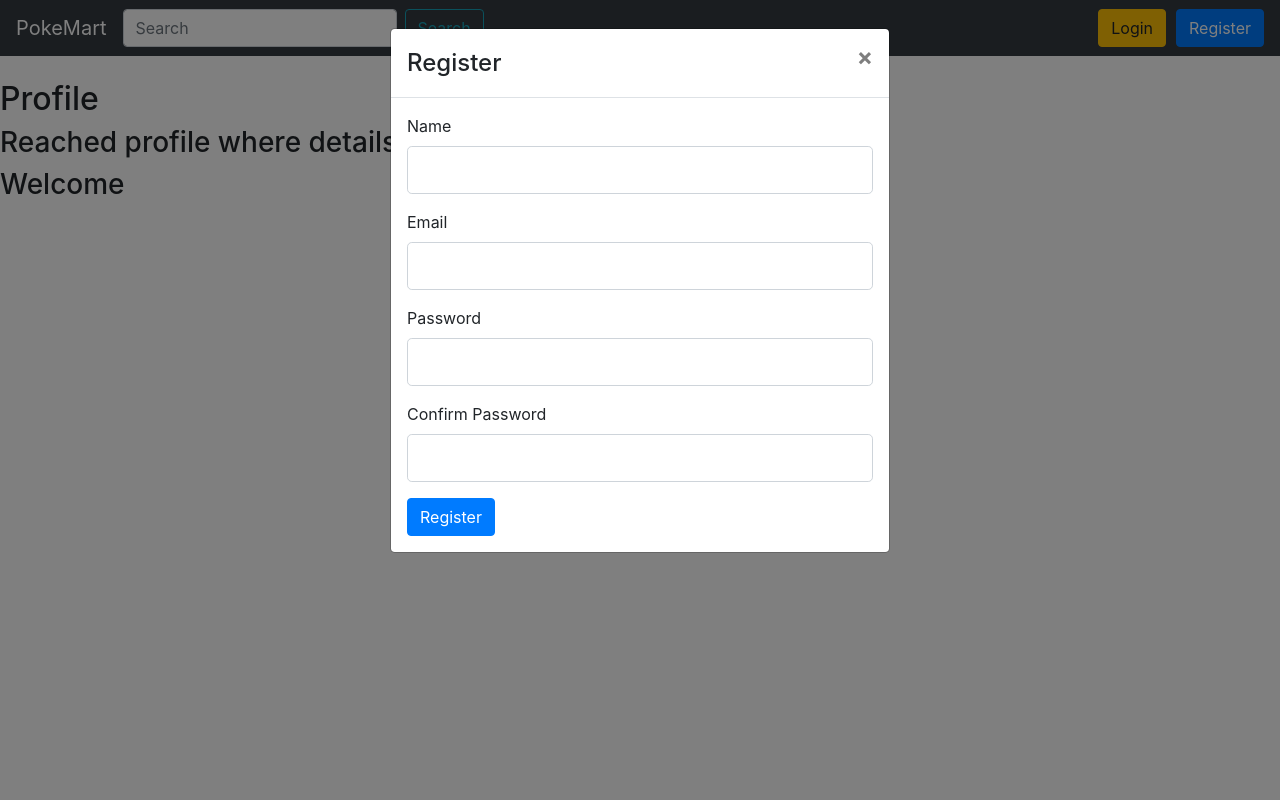
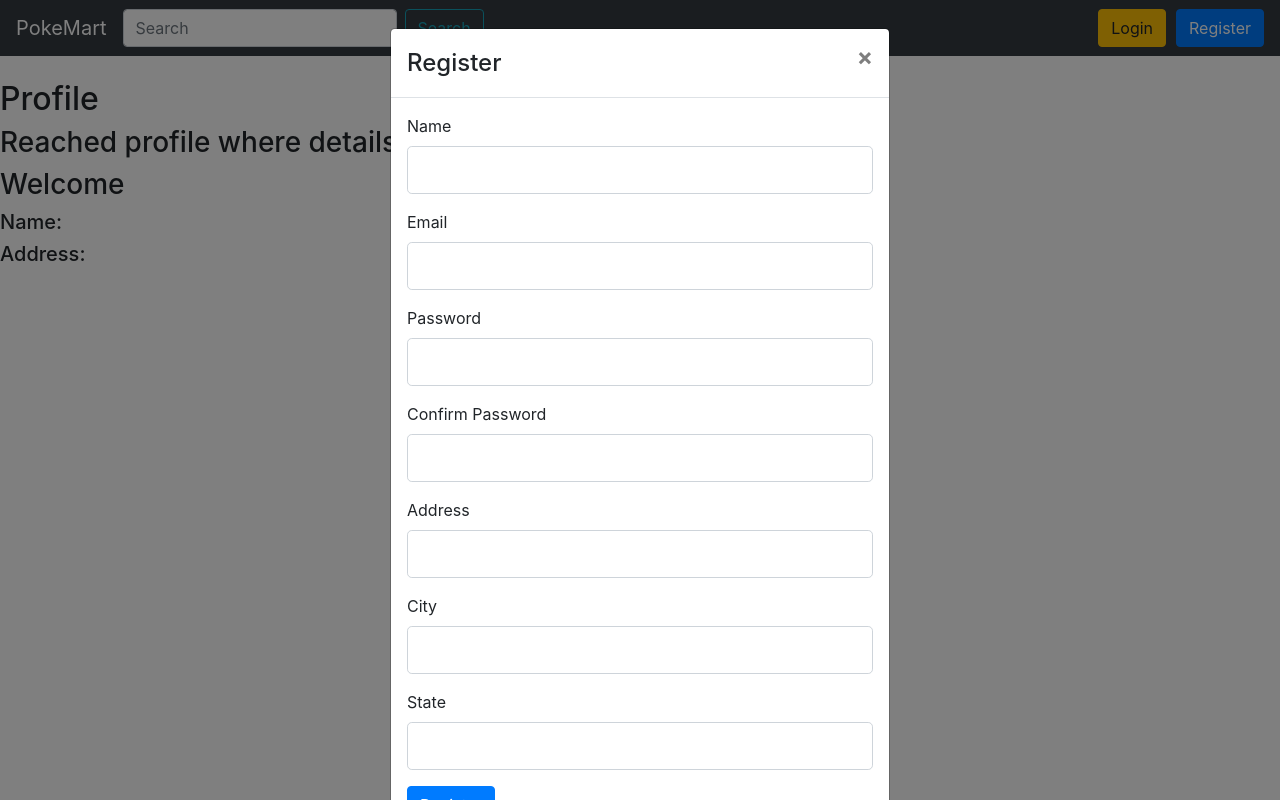
Before and after one commit to jeremyabui/pokemart, a React (Create React App) app: page /profile in a window 1280 px wide. Both pictures are taken after a click on the button "Register". Built offline with nearby package versions, Linux system fonts and the light colour scheme; no server answers.

Commit message:
Updated register modal

```diff
--- a/src/components/Modals/Register/Register.js
+++ b/src/components/Modals/Register/Register.js
@@ -9,6 +9,10 @@ class Register extends React.Component {
     email: '',
     password: '',
     password2: '',
+    address: '',
+    city: '',
+    state: '',
+    zipcode: '',
   };
 
   handleChange = (event) => {
--- a/src/components/Modals/Register/RegisterModal.js
+++ b/src/components/Modals/Register/RegisterModal.js
@@ -43,6 +43,22 @@ function RegisterModal(props) {
                 <label htmlFor="password2">Confirm Password</label>
                 <input onChange={props.handleChange} className="form-control form-control-lg" type="password" id="password2" name="password2" value={props.user.password2} />
               </div>
+              <div className="form-group">
+                <label htmlFor="address">Address</label>
+                <input onChange={props.handleChange} className="form-control form-control-lg" type="text" id="address" name="address" value={props.user.address} />
+              </div>
+              <div className="form-group">
+                <label htmlFor="city">City</label>
+                <input onChange={props.handleChange} className="form-control form-control-lg" type="text" id="city" name="city" value={props.user.city} />
+              </div>
+              <div className="form-group">
+                <label htmlFor="state">State</label>
+                <input onChange={props.handleChange} className="form-control form-control-lg" type="text" id="state" name="state" value={props.user.state} />
+              </div>
+              {/* <div className="form-group">
+                <label htmlFor="zipcode">Zipcode</label>
+                <input onChange={props.handleChange} className="form-control form-control-lg" type="text" id="zipcode" name="zipcode" value={props.user.zipcode} />
+              </div> */}
               <button id="register-button" onClick={handleClose} className="btn btn-primary" type="submit">Register</button>
             </form>
           </div>
--- a/src/components/Profile/Profile.js
+++ b/src/components/Profile/Profile.js
@@ -1,4 +1,5 @@
 import React from 'react';
+import NavLink from 'react-bootstrap/NavLink';
 
 class Profile extends React.Component {
 
@@ -14,6 +15,8 @@ class Profile extends React.Component {
         <div className="profileInfo">
           <h3>Reached profile where details should post</h3>
           <h3> Welcome {this.props.profile.name}</h3>
+          <h5>Name: {this.props.profile.name}</h5>
+          <h5>Address: {this.props.profile.address}</h5>
         </div>
       </>
     )
```
